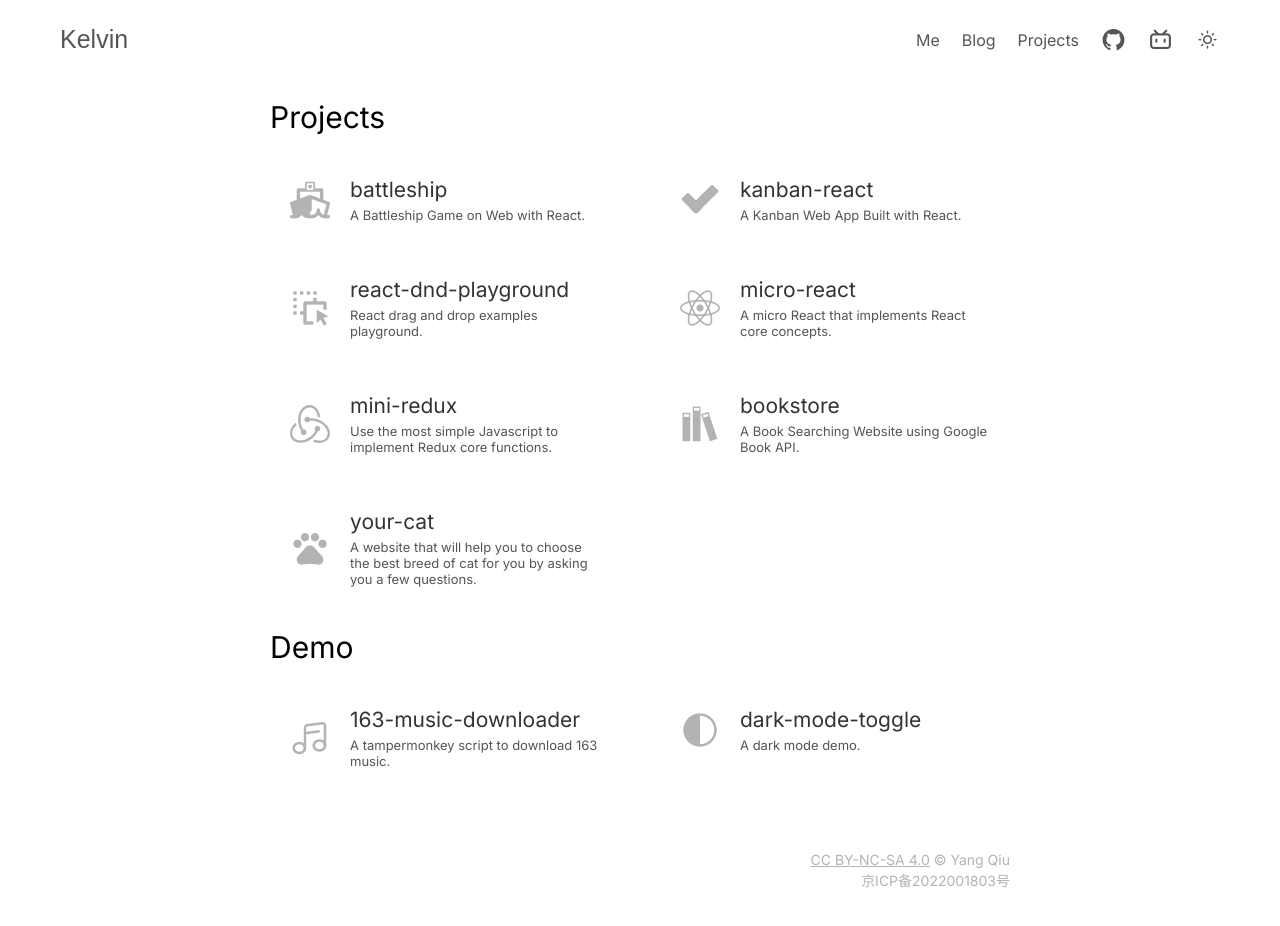
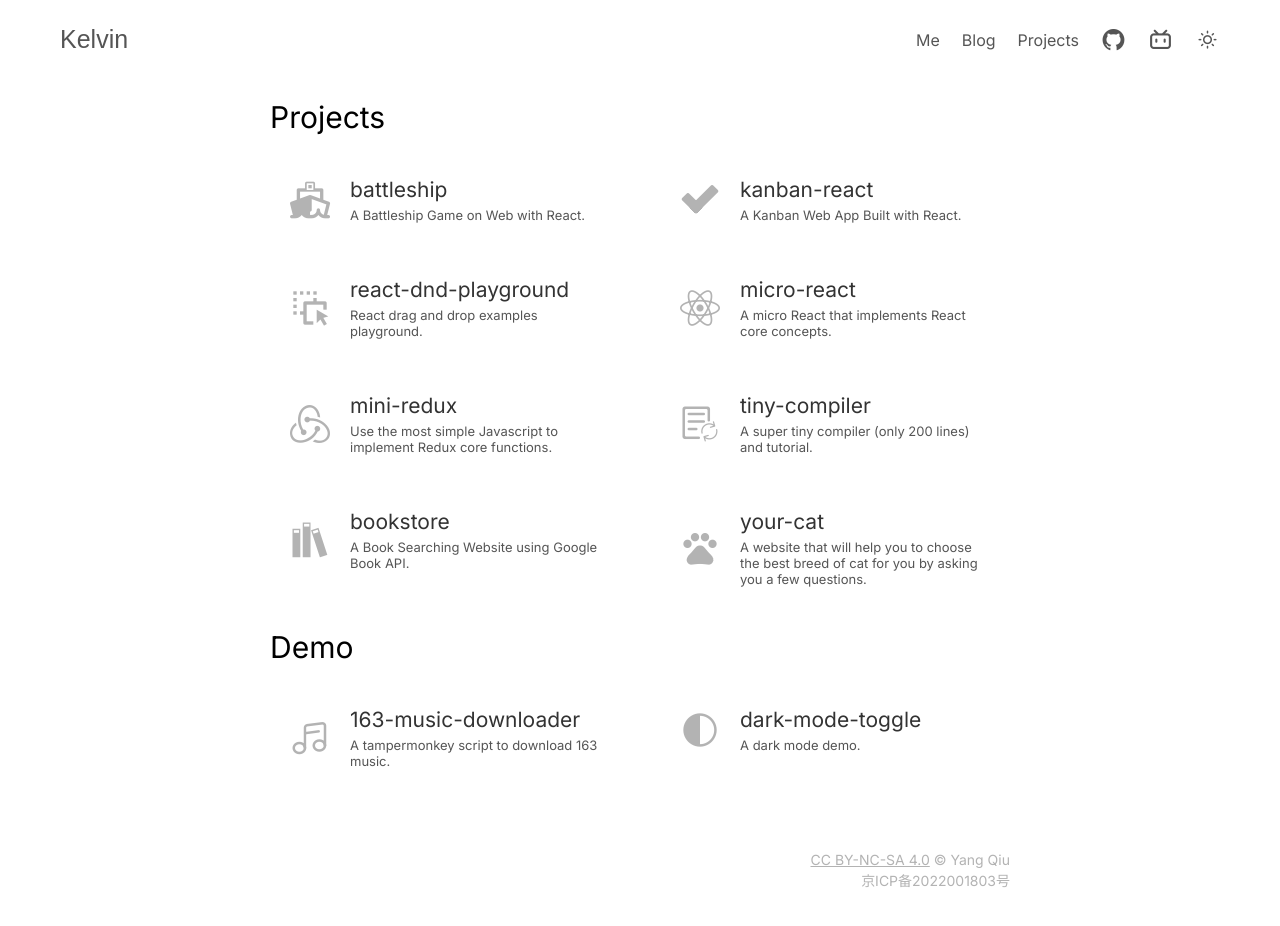
Before and after one commit to KelvinQiu802/portfolio, a Next.js app: page /project in a window 1280 px wide. Shown: the top 926 px of the page. Built offline with nearby package versions, Linux system fonts and the light colour scheme; a web font is replaced by a local one.

Commit message:
feat: add tiny compiler project

```diff
--- a/pages/project.js
+++ b/pages/project.js
@@ -44,6 +44,12 @@ const Project = () => {
             repo='https://github.com/KelvinQiu802/mini-redux'
           />
           <Item
+            name='tiny-compiler'
+            description='A super tiny compiler (only 200 lines) and tutorial.'
+            icon='&#xe727;'
+            repo='https://github.com/KelvinQiu802/tiny-compiler'
+          />
+          <Item
             name='bookstore'
             description='A Book Searching Website using Google Book API.'
             icon='&#xe61f;'
```
